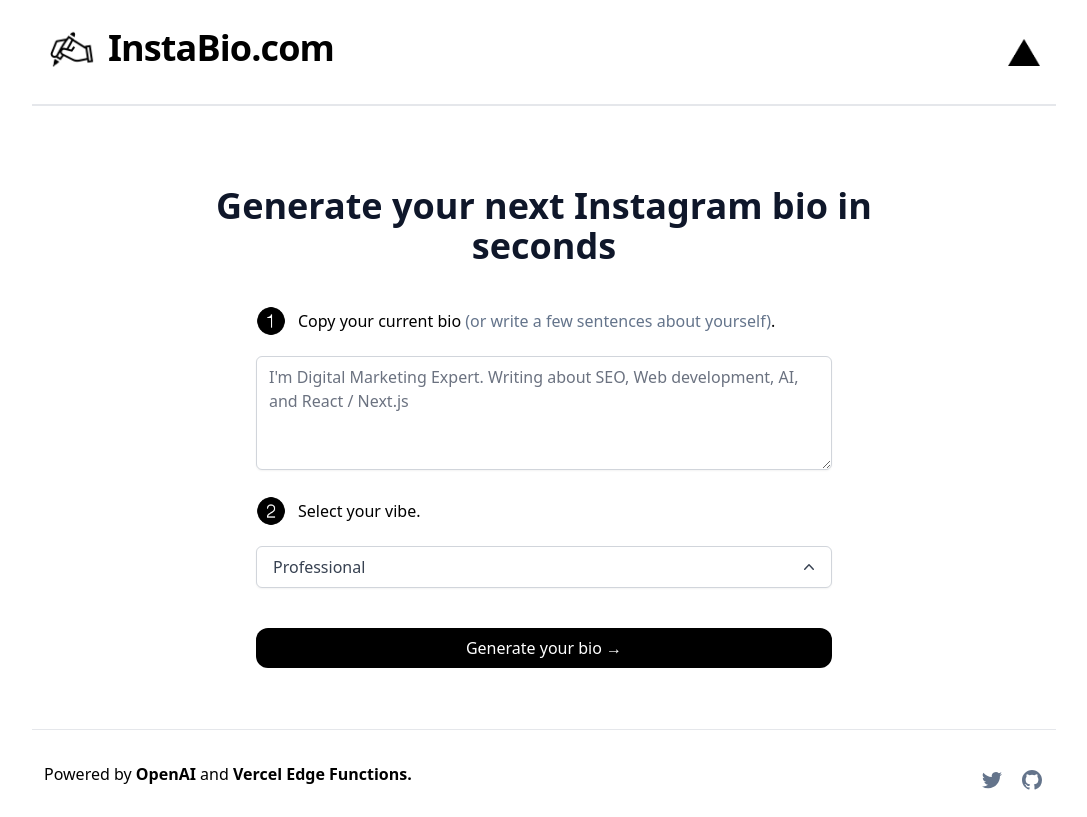
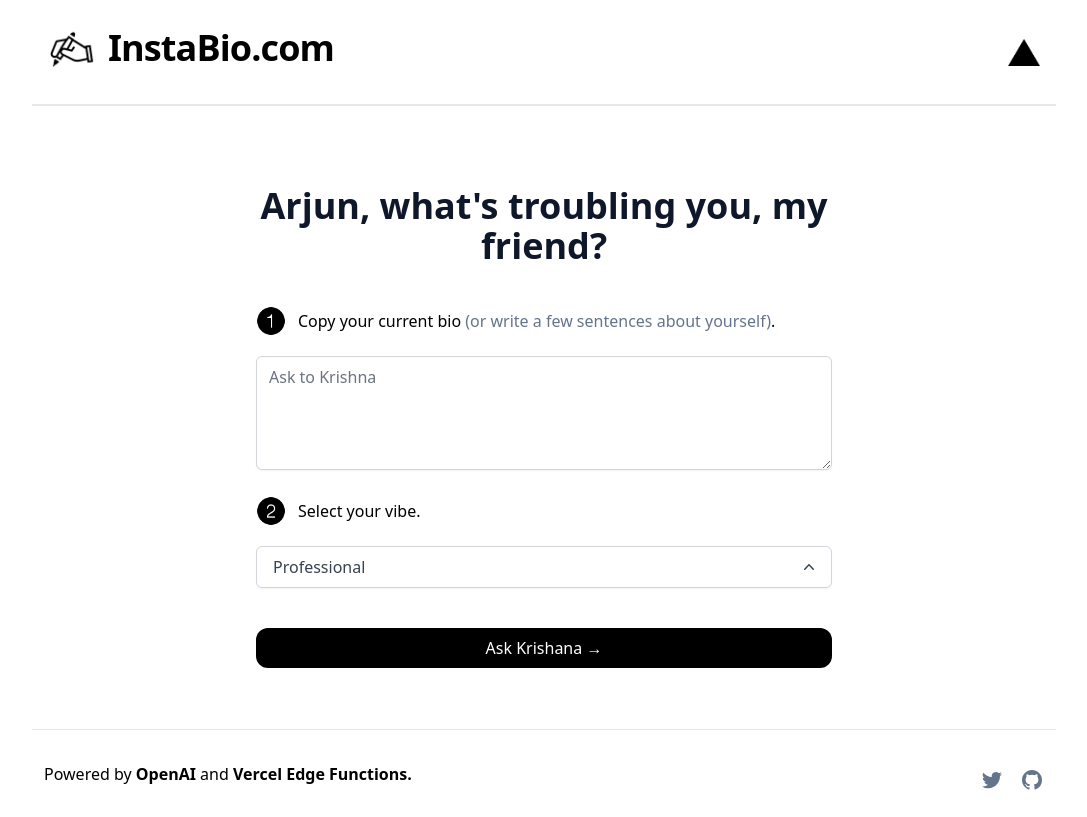
Before and after one commit to vxsahu/gitagpt, a Next.js app: page / in a window 1280 px wide. Shown: the whole page, without its empty margins (96-1183 px from the left). Built offline with nearby package versions, Linux system fonts and the light colour scheme.

Commit message:
Update index.tsx

```diff
--- a/pages/index.tsx
+++ b/pages/index.tsx
@@ -70,14 +70,14 @@ const Home: NextPage = () => {
 
     <div className="flex max-w-5xl mx-auto flex-col items-center justify-center py-2 min-h-screen">
       <Head>
-        <title>Instagram Bio Generator</title>
+        <title>Bhagvat Gita AI</title>
         <link rel="icon" href="/favicon.ico" />
       </Head>
 
       <Header />
       <main className="flex flex-1 w-full flex-col items-center justify-center text-center px-4 mt-12 sm:mt-20">
         <h1 className="sm:text-4xl text-xl max-w-2xl font-bold text-slate-900">
-          Generate your next Instagram bio in seconds
+          Arjun, what's troubling you, my friend?
         </h1>
         <div className="max-w-xl w-full">
           <div className="flex mt-10 items-center space-x-3">
@@ -102,7 +102,7 @@ const Home: NextPage = () => {
             rows={4}
             className="w-full rounded-md border-gray-300 shadow-sm focus:border-black focus:ring-black my-5"
             placeholder={
-              "I'm Digital Marketing Expert. Writing about SEO, Web development, AI, and React / Next.js"
+              "Ask to Krishna"
             }
           />
           <div className="flex mb-5 items-center space-x-3">
@@ -118,7 +118,7 @@ const Home: NextPage = () => {
               className="bg-black rounded-xl text-white font-medium px-4 py-2 sm:mt-10 mt-8 hover:bg-black/80 w-full"
               onClick={(e) => generateBio(e)}
             >
-              Generate your bio &rarr;
+              Ask Krishana &rarr;
             </button>
           )}
           {loading && (
```
